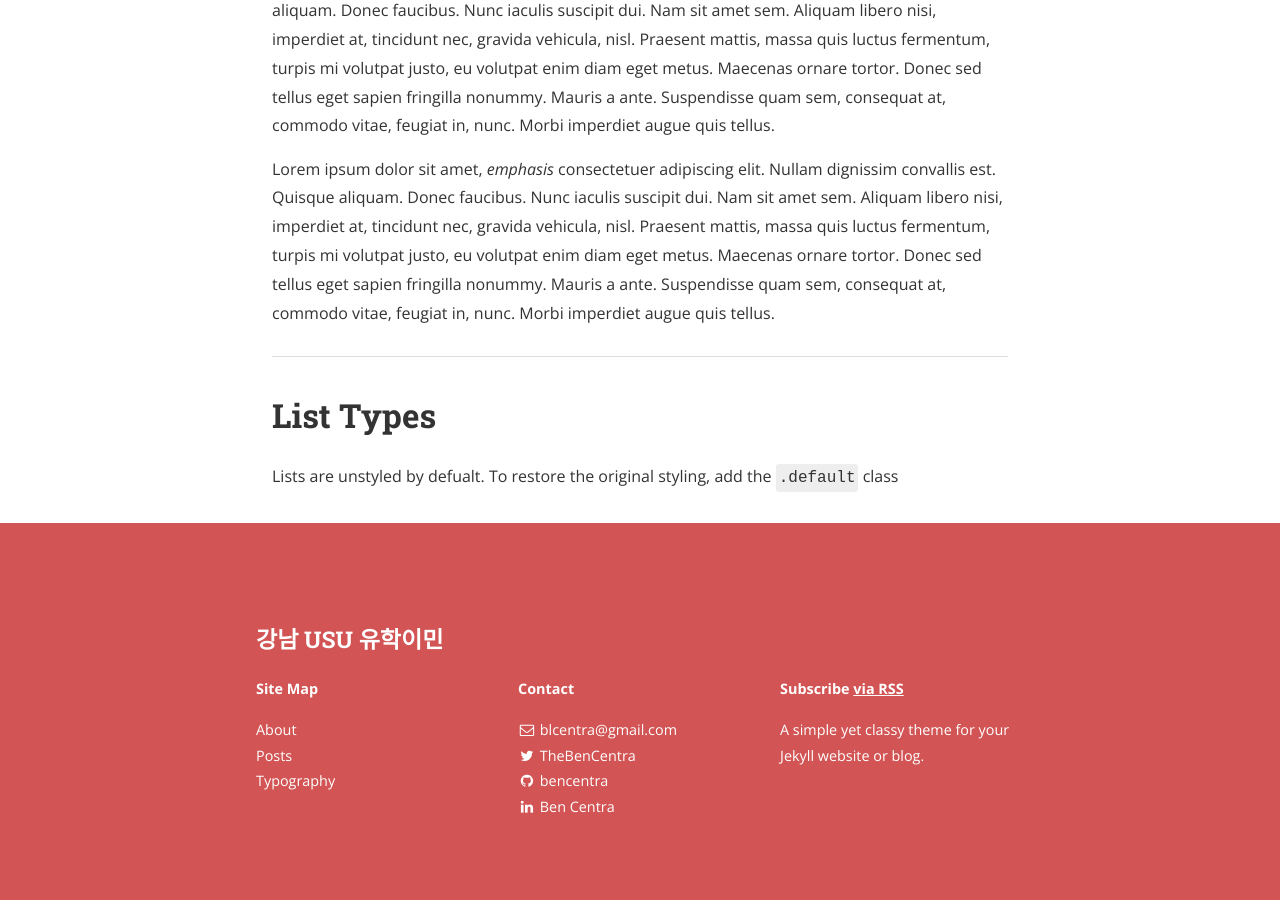
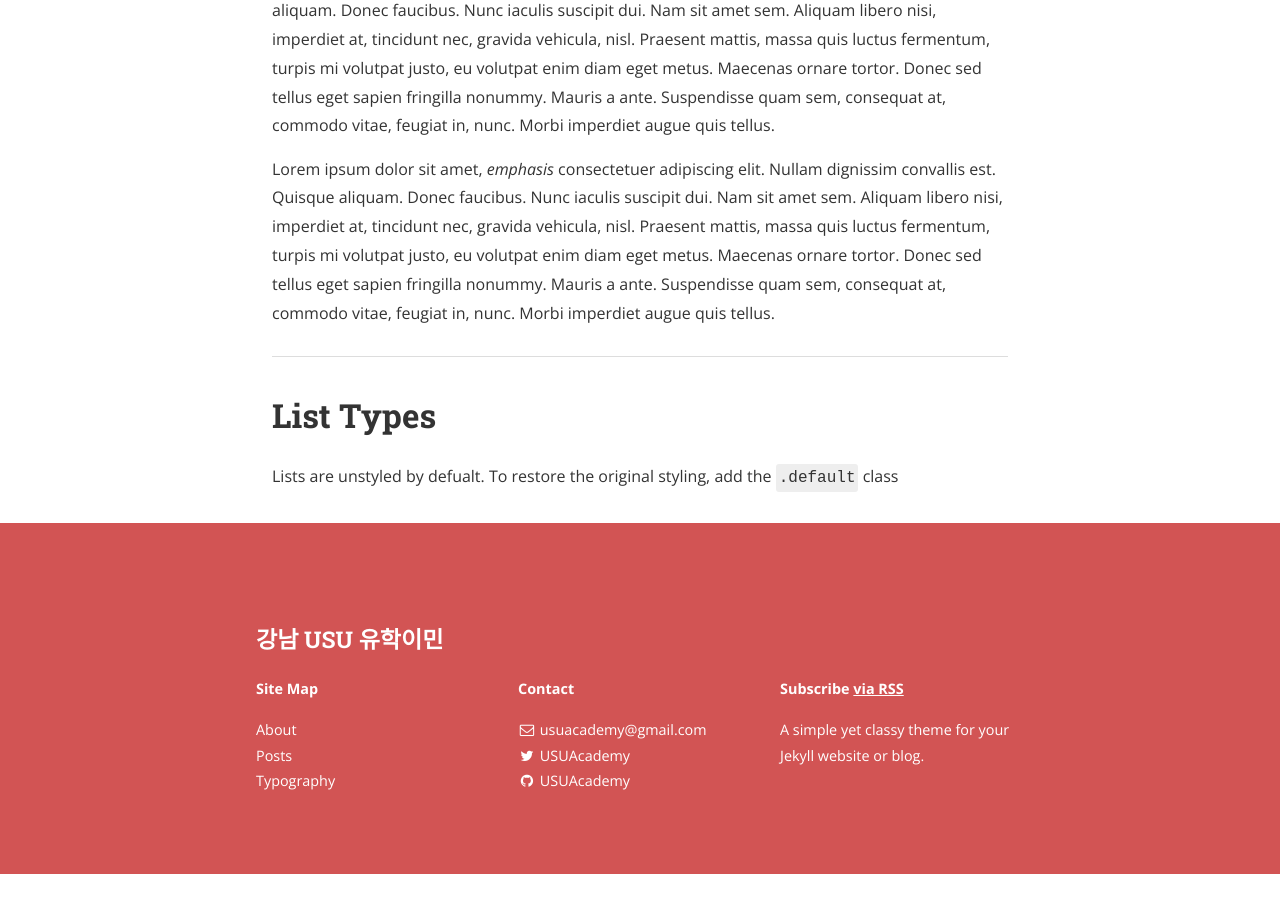
Before and after one commit to usuacademy/usuacademy.github.io, a Jekyll site: the page built from index.html, in a window 1280 px wide and 900 px high, scrolled down 1216 px. Built offline with Jekyll 4.4.1, drawn with Linux system fonts in a browser that asks for light colours; nearby versions of some CDN libraries; the list of posts is cut into pages by our own code; a style sheet for code colours, icons or effects is not loaded; after the commit the page ends 2090 px from its top, so only the background shows below that.

Commit message:
haha
hahahah

```diff
--- a/_config.yml
+++ b/_config.yml
@@ -10,8 +10,8 @@ exclude:
 # Site settings
 title: 강남 USU 유학이민
 subtitle: "IELTS TOEFL SAT GMAT GRE W/S 전문"
-email: blcentra@gmail.com
-name: Ben Centra
+email: usuacademy@gmail.com
+name: USUAcademy
 description: >
   A simple yet classy theme for your Jekyll website or blog.
 # Base URL of site (i.e. /blog). It should always start with a slash,
@@ -73,31 +73,24 @@ descriptions:
 social:
   - name: Twitter
     icon: twitter
-    username: TheBenCentra
-    url: https://twitter.com/TheBenCentra
+    username: USUAcademy
+    url: https://twitter.com/USUAcademy
     desc: Follow me on Twitter
     share: true
 
   - name: Facebook
     icon: facebook
-    username: thebencentra
+    username: USUAcademy
     url:
     desc: Friend me on Facebook
     share: true
 
   - name: GitHub
     icon: github
-    username: bencentra
-    url: https://github.com/bencentra
+    username: USUAcademy
+    url: https://github.com/USUAcademy
     desc: Fork me on GitHub
     share: false
-
-  - name: LinkedIn
-    icon: linkedin
-    username: Ben Centra
-    url: https://www.linkedin.com/pub/ben-centra/47/769/60a
-    desc: Connect with me on LinkedIn
-    share: true
 
   - name: Google+
     icon: google-plus
```
Also changed, not shown: 19 other files.
